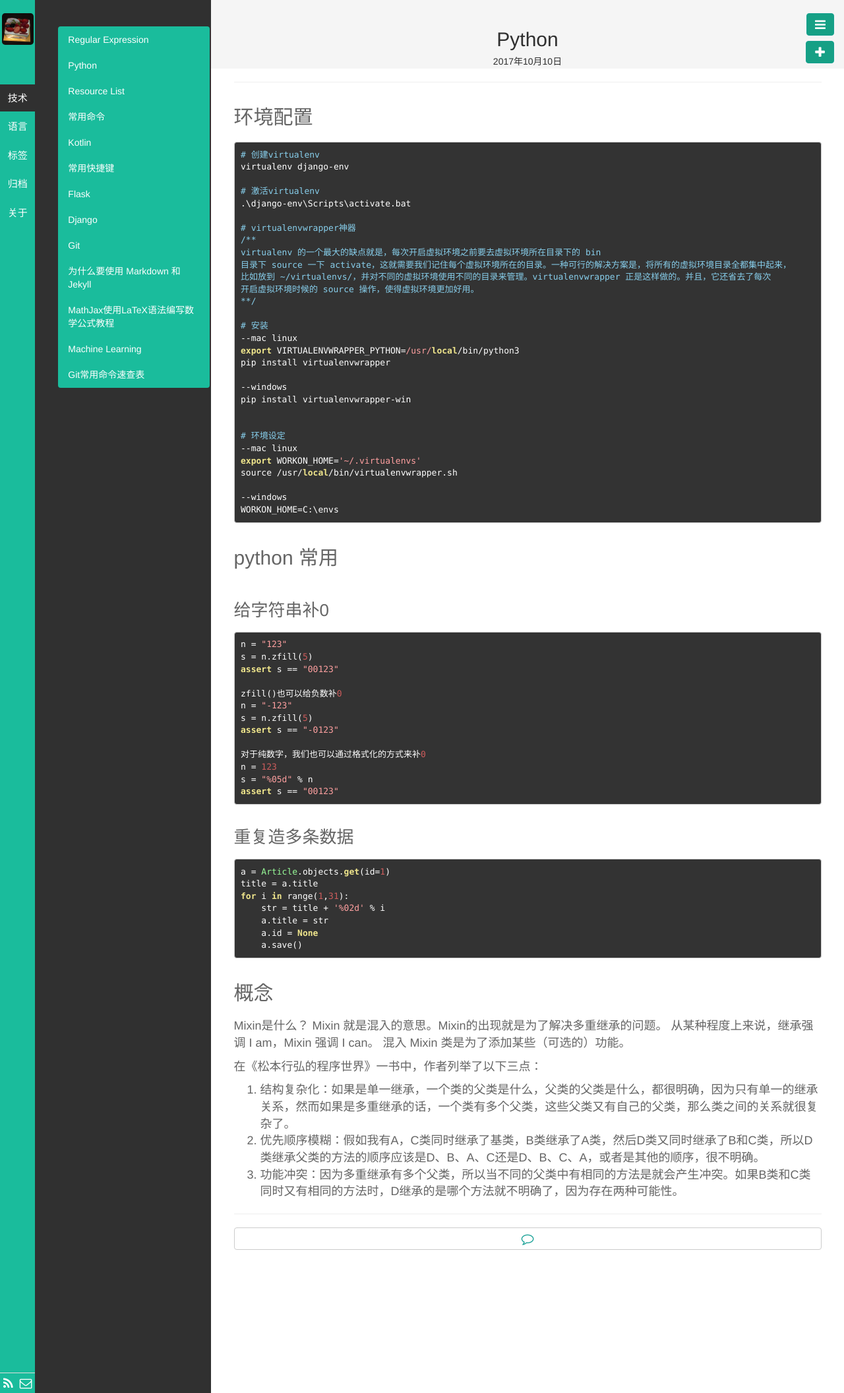
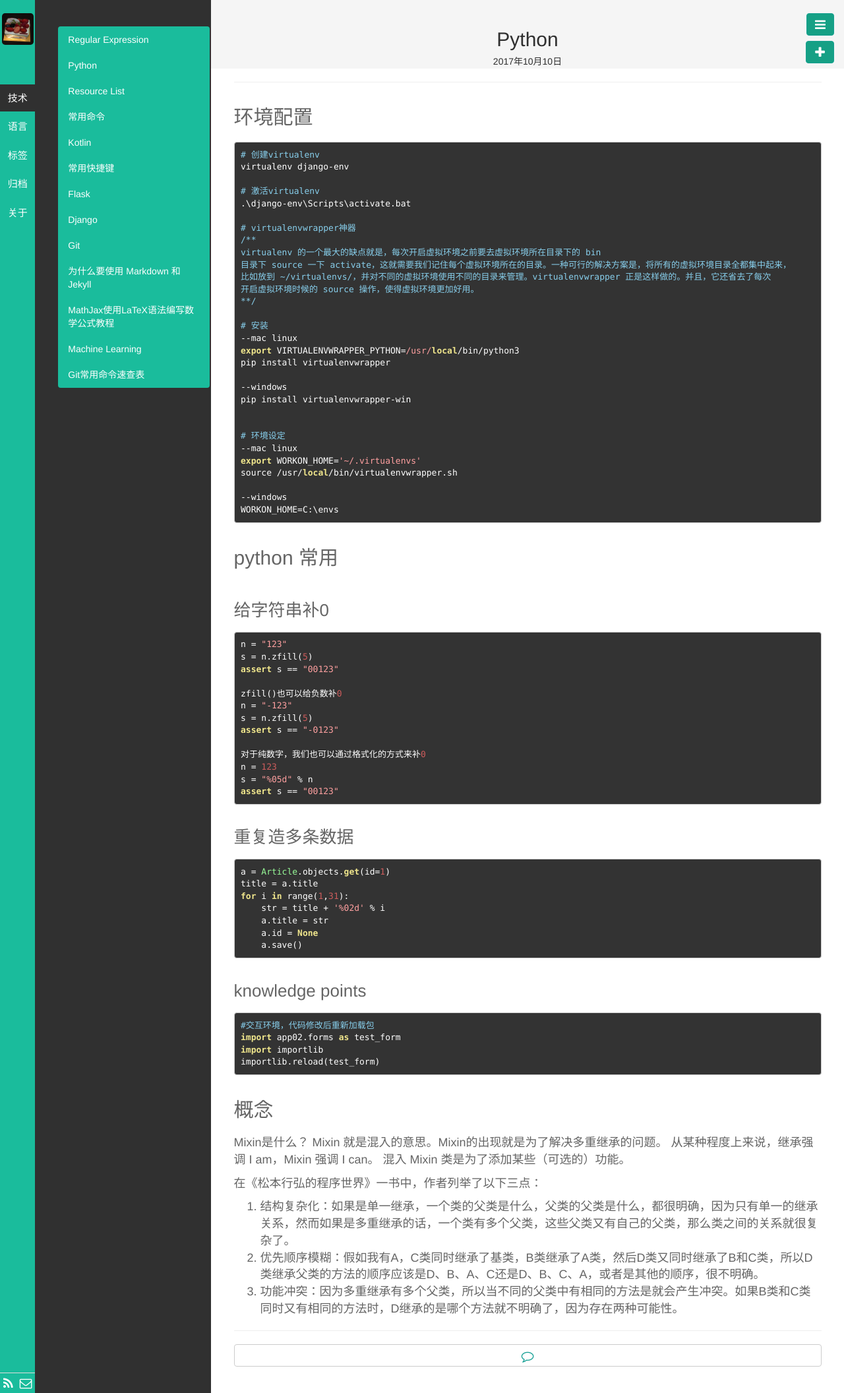
Before and after one commit to kyoyo/kyoyo.github.io, a Jekyll site: the page built from _posts/技術/2017-10-10-Python.md, in a window 1280 px wide. Shown: the whole page at 66% size. Built offline with Jekyll 4.4.1, drawn with Linux system fonts in a browser that asks for light colours; Markdown is read by kramdown in place of the engine named in the settings.

Commit message:
Update 2017-10-10-Python.md

````diff
--- a/_posts/技術/2017-10-10-Python.md
+++ b/_posts/技術/2017-10-10-Python.md
@@ -70,7 +70,14 @@ for i in range(1,31):
     a.id = None
     a.save()
 ```
+### knowledge points
+```
+#交互环境，代码修改后重新加载包
+import app02.forms as test_form
+import importlib
+importlib.reload(test_form)
 
+```
 
 ## 概念
 Mixin是什么？
````
